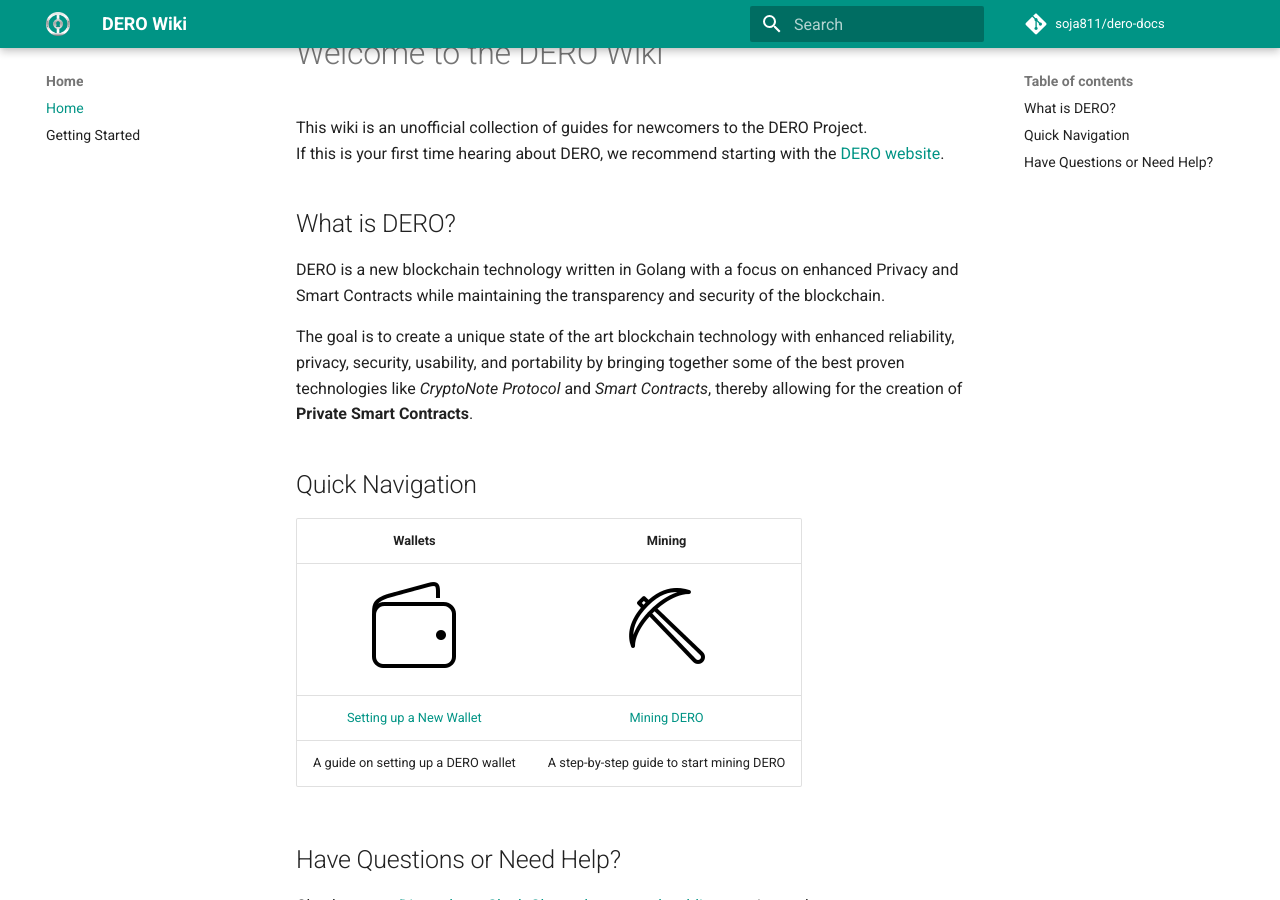
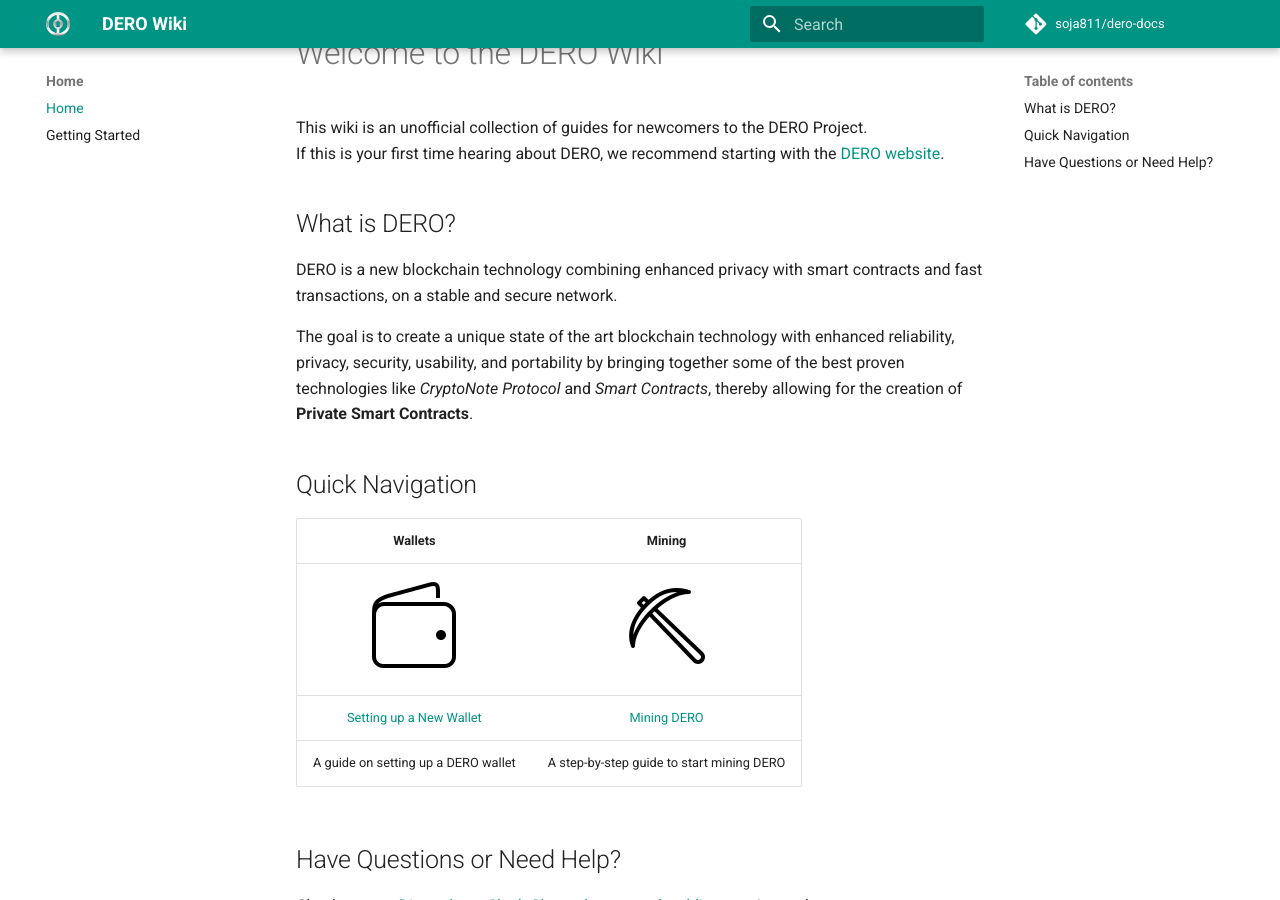
Before and after one commit to 1rV1N-git/dero-docs, an MkDocs documentation site: the page built from docs/index.md, in a window 1280 px wide and 900 px high, scrolled down 313 px. Built offline with MkDocs 1.6.1 and Material for MkDocs 9.7.7, drawn with Linux system fonts in a browser that asks for light colours; comment, search, counter and statistics services are not loaded; old or Windows-style settings are respelled for this version of MkDocs.

Commit message:
Update index.md

```diff
--- a/docs/index.md
+++ b/docs/index.md
@@ -7,7 +7,7 @@
 
 ## What is DERO?
 
-DERO is a new blockchain technology written in Golang with a focus on enhanced Privacy and Smart Contracts while maintaining the transparency and security of the blockchain.
+DERO is a new blockchain technology combining enhanced privacy with smart contracts and fast transactions, on a stable and secure network.
 
 The goal is to create a unique state of the art blockchain technology with enhanced reliability, privacy, security, usability, and portability by bringing together some of the best proven technologies like *CryptoNote Protocol* and *Smart Contracts*, thereby allowing for the creation of **Private Smart Contracts**.
 
```
